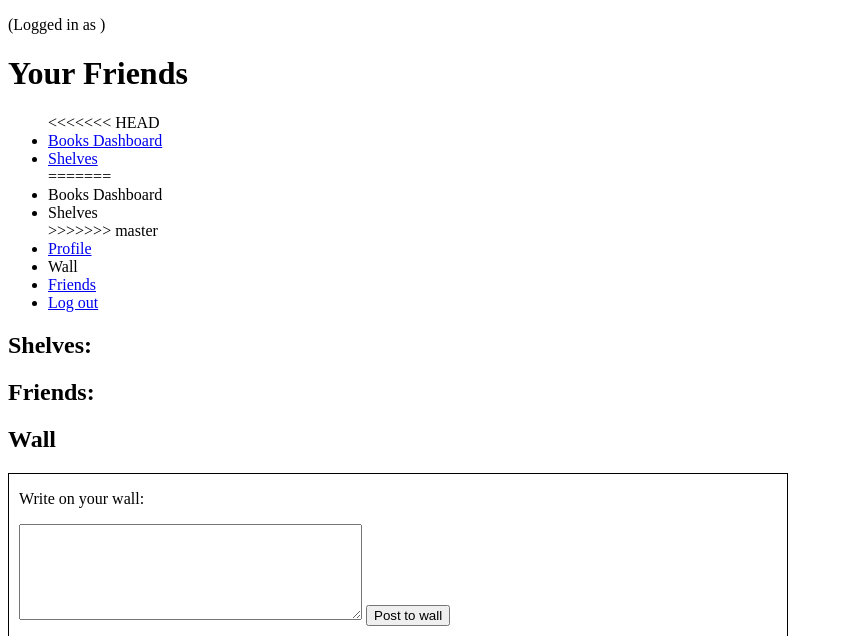
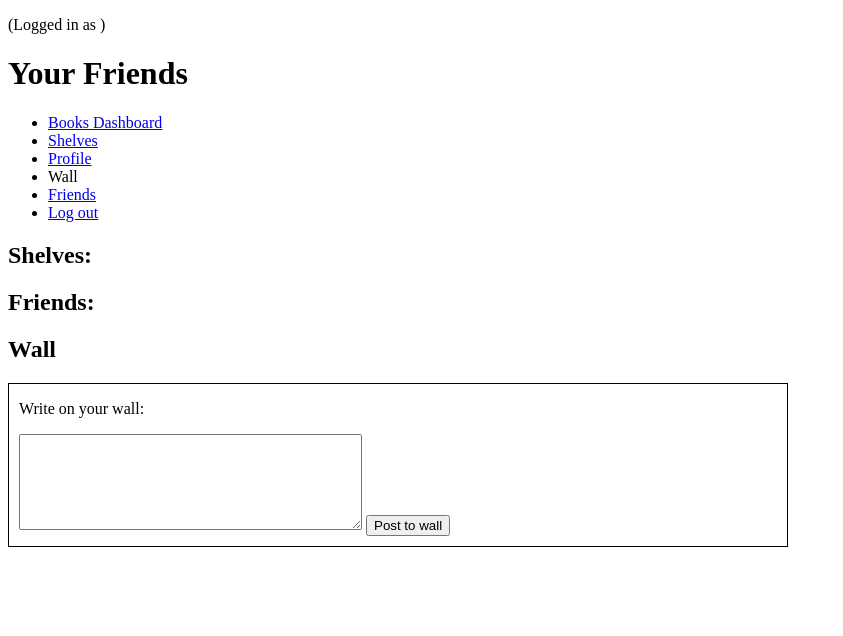
Before and after one commit to benscruton/books_project, a Django app: template books_app/templates/user_page.html in a window 1280 px wide. Shown: the top 636 px of the page, without its empty margins (0-843 px from the left). Run offline with Django 3.2, Linux system fonts and the light colour scheme; the template is opened without the code that fills it, so the values that code supplies are empty.

Commit message:
fix conflicts

```diff
--- a/books_app/templates/user_page.html
+++ b/books_app/templates/user_page.html
@@ -26,13 +26,8 @@
         {% endif %}
 
         <ul id="navbar">
-<<<<<<< HEAD
             <li><a href="{% url 'dashboard' %}">Books Dashboard</a></li>
             <li><a href="{% url 'user_shelves' %}">Shelves</a></li>
-=======
-           <li>Books Dashboard</li>
-            <li>Shelves</li>
->>>>>>> master
             <li><a href="/users/{{request.session.user_id}}">Profile</a></li>
             <li>Wall</li>
             <li><a href="/users/{{request.session.user_id}}/friends">Friends</a></li>
```
